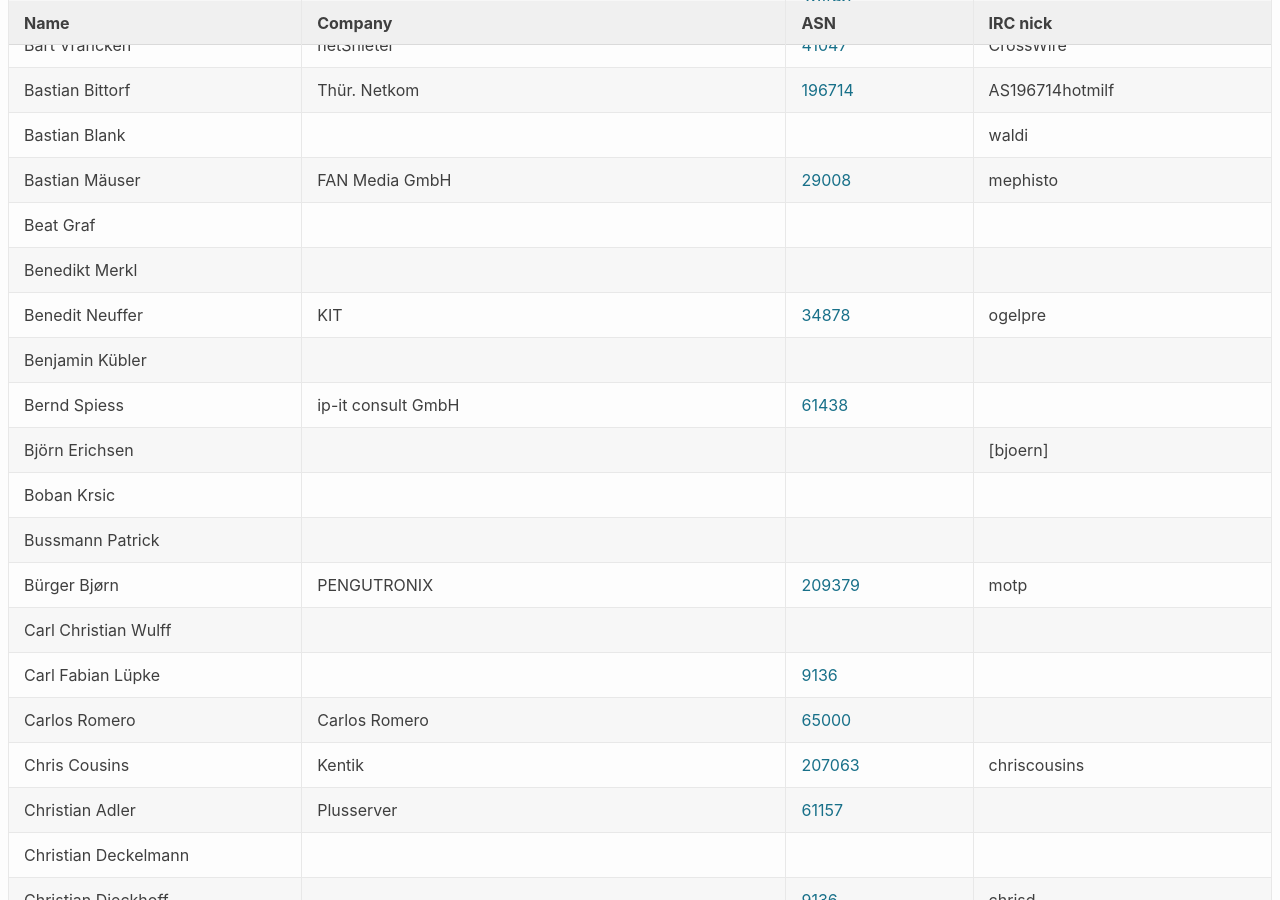
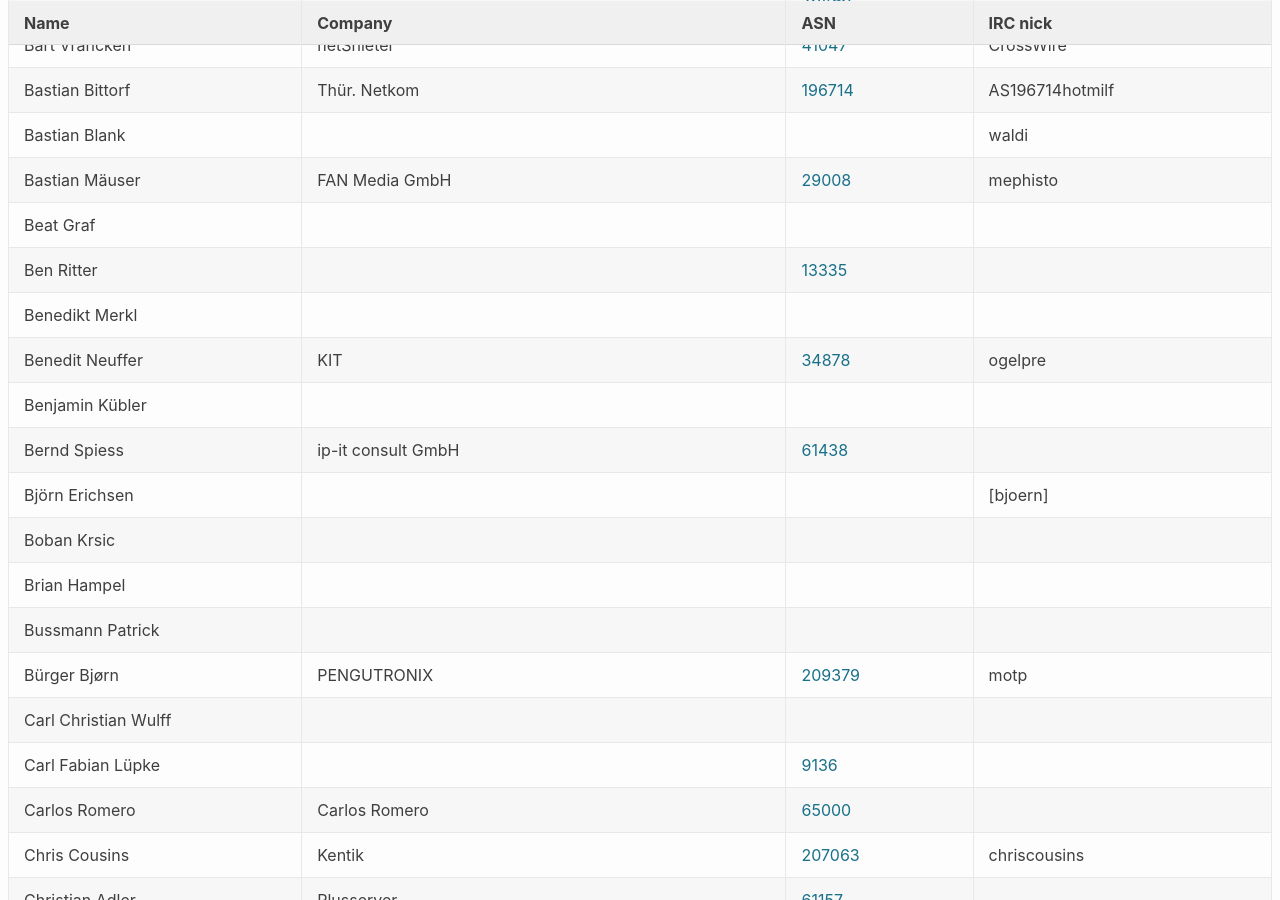
Before and after one commit to denog/pretix-attendeelist, a Jekyll site: the page built from index.markdown, in a window 1280 px wide and 900 px high, scrolled down 1861 px. Built offline with Jekyll 4.4.1, drawn with Linux system fonts in a browser that asks for light colours.

Commit message:
Latest data: Tue Nov  3 14:50:11 UTC 2020

```diff
--- a/_data/attendees.json
+++ b/_data/attendees.json
@@ -276,6 +276,12 @@
     "asn": null
   },
   {
+    "name": "Ben Ritter",
+    "company": null,
+    "irc": null,
+    "asn": "13335"
+  },
+  {
     "name": "Bernd Spiess",
     "company": "ip-it consult GmbH",
     "irc": null,
@@ -289,6 +295,12 @@
   },
   {
     "name": "Boban Krsic",
+    "company": null,
+    "irc": null,
+    "asn": null
+  },
+  {
+    "name": "Brian Hampel",
     "company": null,
     "irc": null,
     "asn": null
```
